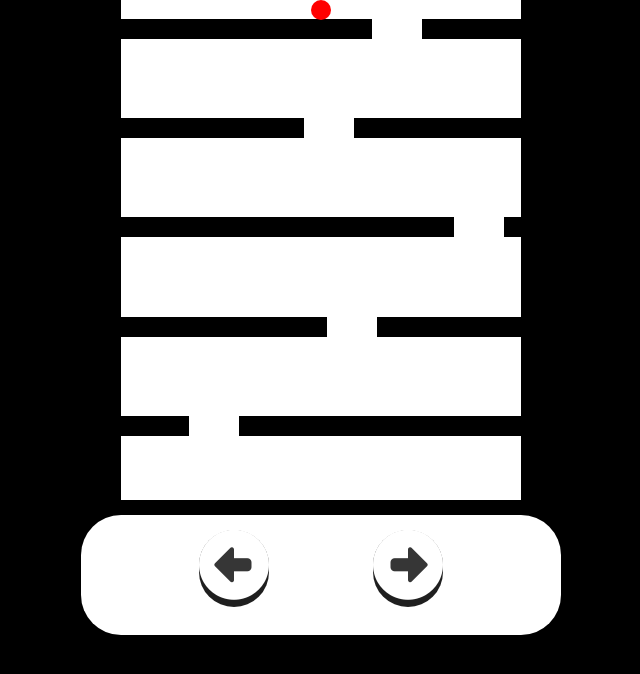
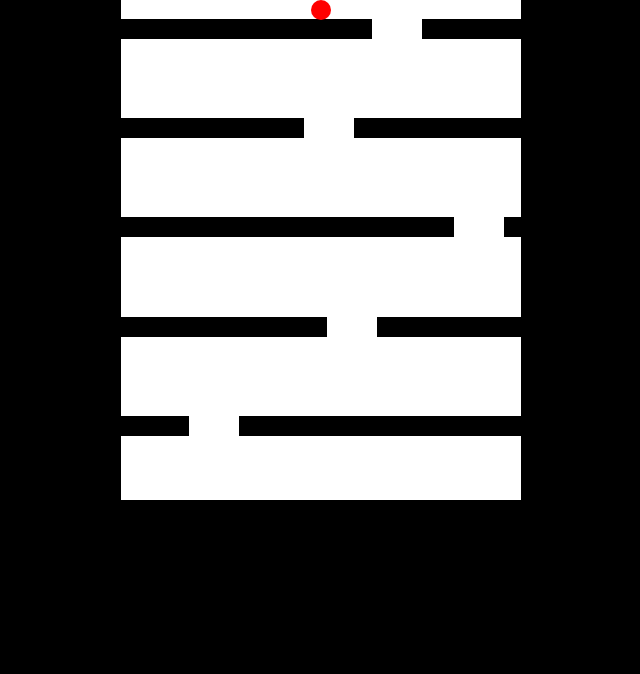
Before and after one commit to aldian27/Fall-Ball-Game, a plain HTML site: page index.html in a window 1280 px wide. Shown: the whole page, without its empty margins (319-959 px from the left). Drawn offline with Linux system fonts and the light colour scheme.

Commit message:
Merubah style css

```diff
--- a/style.css
+++ b/style.css
@@ -43,6 +43,11 @@ body {
     margin-top: -20px;
 }
 
+.fas {
+    font-size: 0px;
+}
+
+@media (max-width: 670px) {
     .controller {
         text-align: center;
         padding: 15px 40px;
@@ -75,6 +80,4 @@ body {
         top: 7px;
         box-shadow: none;
     }
-@media (max-width: 670px) {
-
 }
```
Lines whose indentation alone changed are shown as unchanged.
